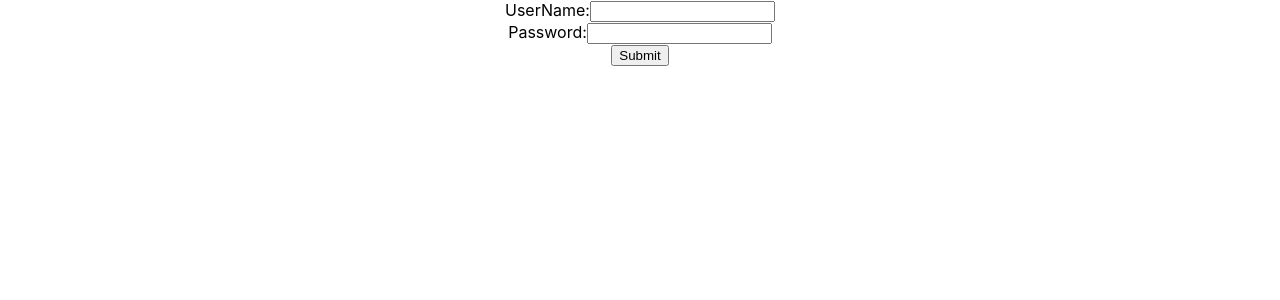
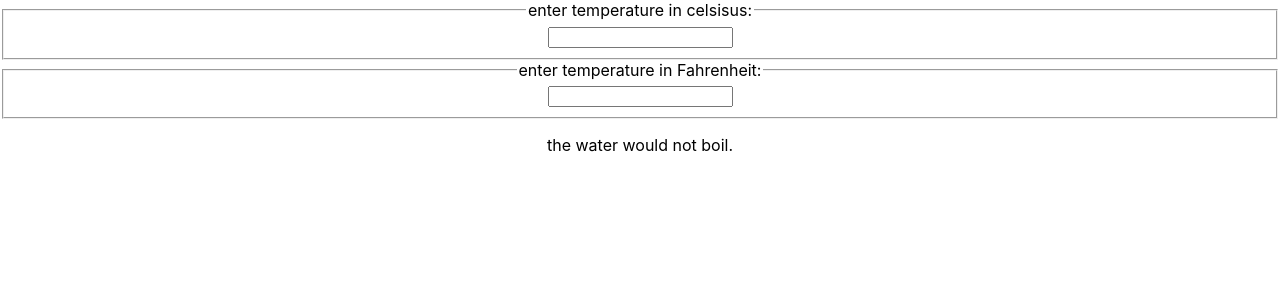
Before and after one commit to ksesikumar/react-demo-app, a React (Create React App) app: page / in a window 1280 px wide. Shown: the top 300 px of the page. Built offline with nearby package versions, Linux system fonts and the light colour scheme.

Commit message:
Lifting Up The State

```diff
--- a/src/App.js
+++ b/src/App.js
@@ -16,6 +16,7 @@ import LifeCycleDemoFunComp from './Components/LifeCycleDemoFunComp';
 import UserForm from './Components/UserForm';
 import DataFetcher from './Components/DataFetcher';
 import LoginForm from './Components/LoginForm';
+import Calculator from './Components/Calculator';
 
 
 
@@ -42,8 +43,10 @@ function App() {
       <LifeCycleDemoFunComp></LifeCycleDemoFunComp>
       <UserForm></UserFor>
       <DataFetcher></DataFetcher>
+      <LoginForm></LoginForm>
       */}
-      <LoginForm></LoginForm>
+      <Calculator></Calculator>
+
 
 
 
--- /dev/null
+++ b/src/Components/BoilingVerdict.js
@@ -0,0 +1,12 @@
+import React from 'react';
+
+function BoilingVerdict({ celsius }) {
+
+    if (celsius >= 100) {
+        return <p>the water would boil.</p>
+    }
+    return <p>the water would not boil.</p>
+};
+
+
+export default BoilingVerdict;
--- /dev/null
+++ b/src/Components/Calculator.js
@@ -0,0 +1,72 @@
+import React, { useState } from "react";
+import TemperatureInput from "./TemperatureInput";
+import BoilingVerdict from "./BoilingVerdict";
+
+function toCelsius(fahrenheit) {
+    return (fahrenheit - 32) * 5 / 9;
+}
+
+function toFahrenheit(celsius) {
+    return (celsius * 9 / 5) + 32;
+}
+
+function tryConvert(temperature, convert) {
+    const input = parseFloat(temperature);
+
+    if (Number.isNaN(input)) {
+        return '';
+    }
+
+    const output = convert(input);
+    const rounded = Math.round(output * 1000) / 1000;
+    return rounded.toString();
+}
+
+function Calculator() {
+    const [temperature, setTemperature] = useState('');
+    const [scale, setScale] = useState('c');
+
+
+    const handleCelsiusChange = (temperature) => {
+        setScale('c');
+        setTemperature(temperature);
+
+    };
+
+
+    const handleFahrenheitChange = () => {
+        setScale('f');
+        setTemperature(temperature);
+
+    };
+
+
+    const celsius = scale === 'f' ? tryConvert(temperature, toCelsius) : temperature;
+    const fahrenheit = scale === 'c' ? tryConvert(temperature, toFahrenheit) : temperature;
+
+    return (
+
+        <div>
+            <TemperatureInput
+                scale="c"
+                temperature={celsius}
+                onTemperatureChange={handleCelsiusChange}
+
+            />
+
+            <TemperatureInput
+                scale="f"
+                temperature={fahrenheit}
+                onTemperatureChange={handleFahrenheitChange}
+
+            />
+
+            <BoilingVerdict celsius={parseFloat(celsius)} />
+
+        </div>
+
+    );
+
+}
+
+export default Calculator;
--- /dev/null
+++ b/src/Components/TemperatureInput.js
@@ -0,0 +1,22 @@
+import React from "react";
+
+function TemperatureInput({ scale, temperature, onTemperatureChange }) {
+
+    const scaleNames = {
+        c: 'celsisus',
+        f: 'Fahrenheit'
+    };
+    const handleChange = (e) => {
+        onTemperatureChange(e.target.value);
+    };
+
+    return (
+        <fieldset>
+            <legend>enter temperature in {scaleNames[scale]}:</legend>
+            <input value={temperature} onChange={handleChange} />
+        </fieldset>
+    );
+
+}
+
+export default TemperatureInput;
```
